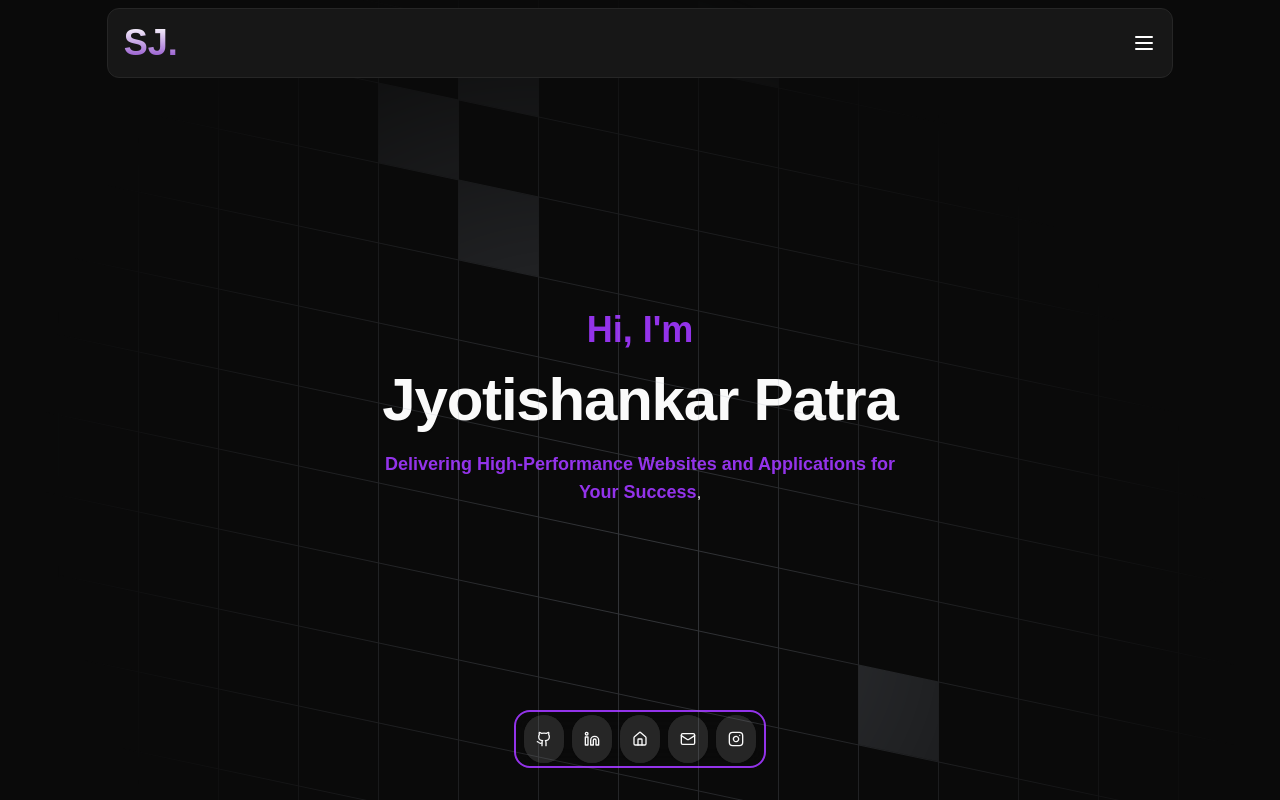
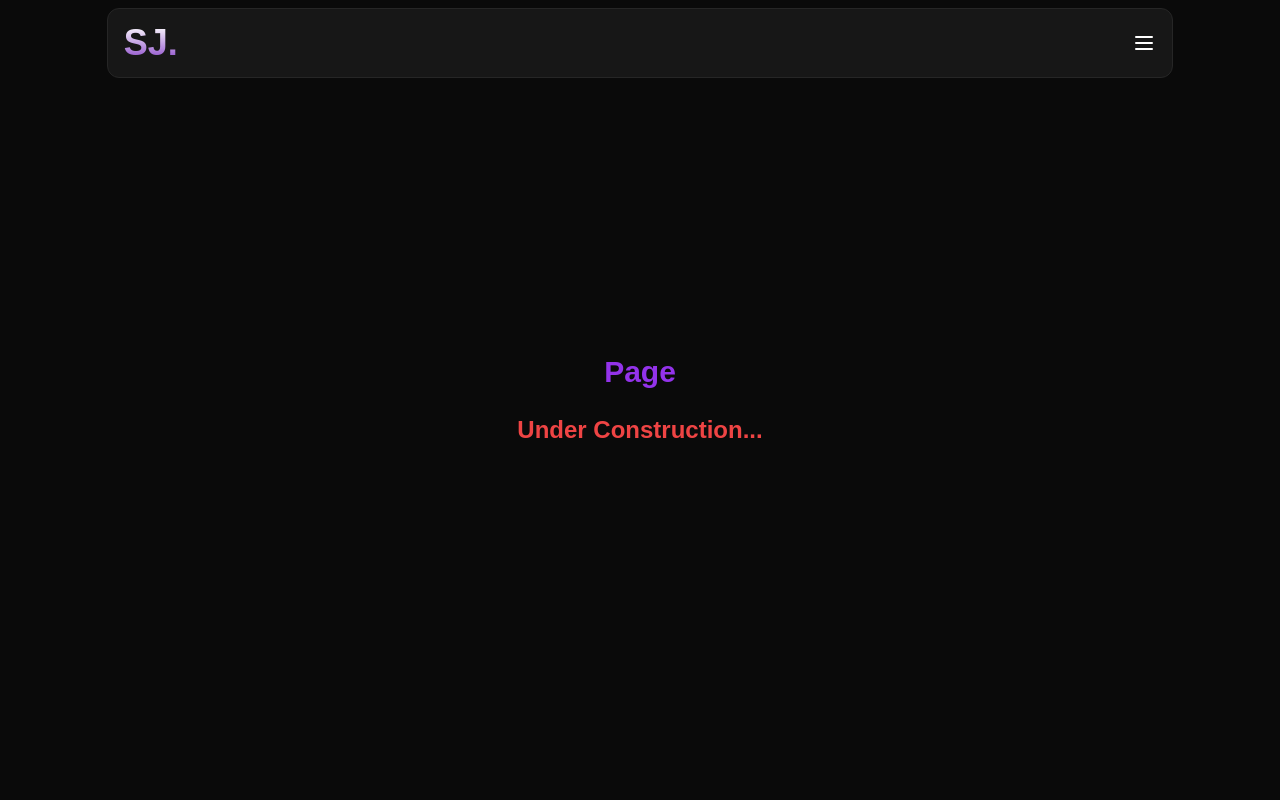
Before and after one commit to jyotishankar04/new-portfolio, a Next.js app: page / in a window 1280 px wide. Shown: the top 800 px of the page. Built offline with nearby package versions, Linux system fonts and the light colour scheme.

Commit message:
not found page

```diff
--- /dev/null
+++ b/src/app/(app)/[...page]/page.tsx
@@ -0,0 +1,13 @@
+const page = ({ params }: { params: { page: string } }) => {
+  return (
+    <div className="w-full h-screen flex flex-col justify-center items-center">
+      <h1 className="text-3xl font-bold text-purple-600 capitalize">
+        {params.page} page
+      </h1>
+      <br />
+      <p className="text-2xl font-bold text-red-500">Under Construction...</p>
+    </div>
+  );
+};
+
+export default page;
```
